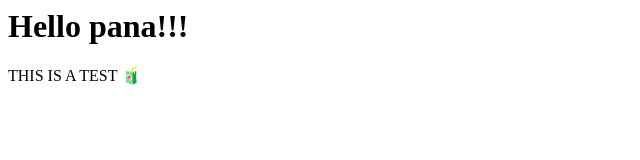
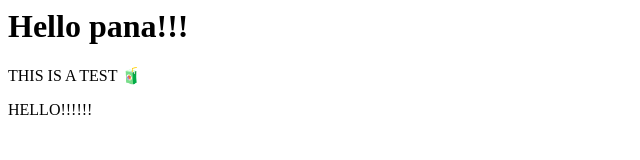
Before and after one commit to daniel-enqz/web_page, a plain HTML site: page index.html in a window 1280 px wide. Shown: the full height of the page, 0-640 px from the left. Drawn offline with Linux system fonts and the light colour scheme.

Commit message:
add HELLO to index

```diff
--- a/index.html
+++ b/index.html
@@ -2,3 +2,6 @@
 
 
 <p>THIS IS A TEST 🧃</p>
+
+
+<p>HELLO!!!!!!</p>
```
